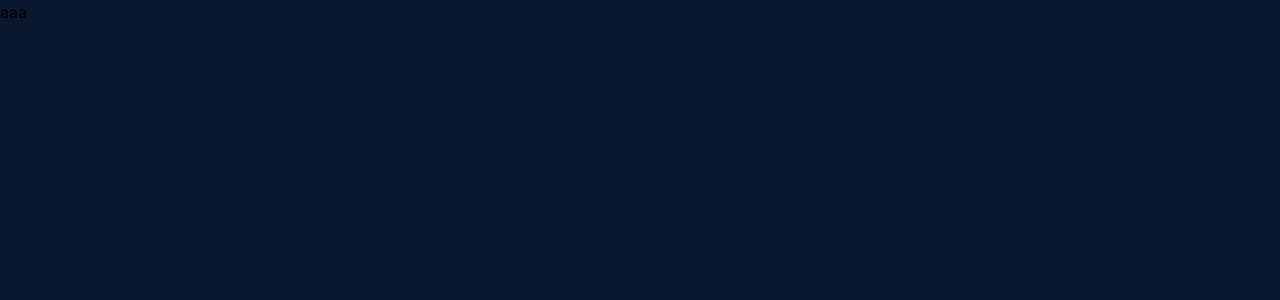
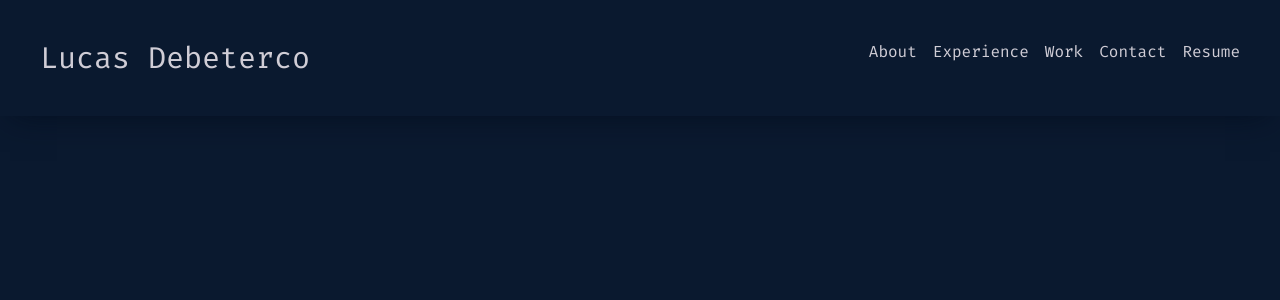
Before and after one commit to lucasdebeterco/lucasdebeterco-dev, a Next.js app: page / in a window 1280 px wide. Shown: the top 300 px of the page. Built offline with nearby package versions, Linux system fonts and the light colour scheme.

Commit message:
header and font update

```diff
--- /dev/null
+++ b/src/app/components/header.tsx
@@ -0,0 +1,15 @@
+export function Header() {
+    return (
+        <div className="flex justify-between p-10 shadow-overlay">
+            <span className="text-3xl">Lucas Debeterco</span>
+            <nav>
+                <ul className="flex gap-4">
+                    <li><a href="#">About</a></li>
+                    <li><a href="#">Experience</a></li>
+                    <li><a href="#">Work</a></li>
+                    <li><a href="#">Contact</a></li>
+                    <li><a href="#">Resume</a></li>
+                </ul>
+            </nav>
+        </div>)
+}
--- a/src/app/globals.css
+++ b/src/app/globals.css
@@ -4,4 +4,5 @@
 
 body {
   background: #0a192f;
+  color: #d0cdd6;
 }
--- a/src/app/layout.tsx
+++ b/src/app/layout.tsx
@@ -1,10 +1,11 @@
 import './globals.css'
 
 import type { Metadata } from 'next'
-import { Inter } from 'next/font/google'
+import { Fira_Code } from 'next/font/google'
 
-const inter = Inter({ subsets: ['latin'] })
-
+const fira_code = Fira_Code({
+    subsets: ['latin']
+})
 export const metadata: Metadata = {
     title: 'Lucas Debeterco',
     description: 'My personal website portfolio',
@@ -17,7 +18,7 @@ export default function RootLayout({
 }>) {
     return (
         <html lang="en">
-            <body className={inter.className}>{children}</body>
+            <body className={fira_code.className}>{children}</body>
         </html>
     )
 }
--- a/src/app/page.tsx
+++ b/src/app/page.tsx
@@ -1,9 +1,9 @@
-import Image from 'next/image'
+import { Header } from '@/app/components/header'
 
 export default function Home() {
     return (
         <>
-            aaa
+            <Header />
         </>
     )
 }
--- a/tailwind.config.ts
+++ b/tailwind.config.ts
@@ -7,7 +7,11 @@ const config: Config = {
         './src/app/**/*.{js,ts,jsx,tsx,mdx}',
     ],
     theme: {
-        extend: {},
+        extend: {
+            boxShadow: {
+                overlay: '0 10px 30px -10px rgb(2 12 27 / 70%)'
+            }
+        },
     },
     plugins: [],
 }
```
